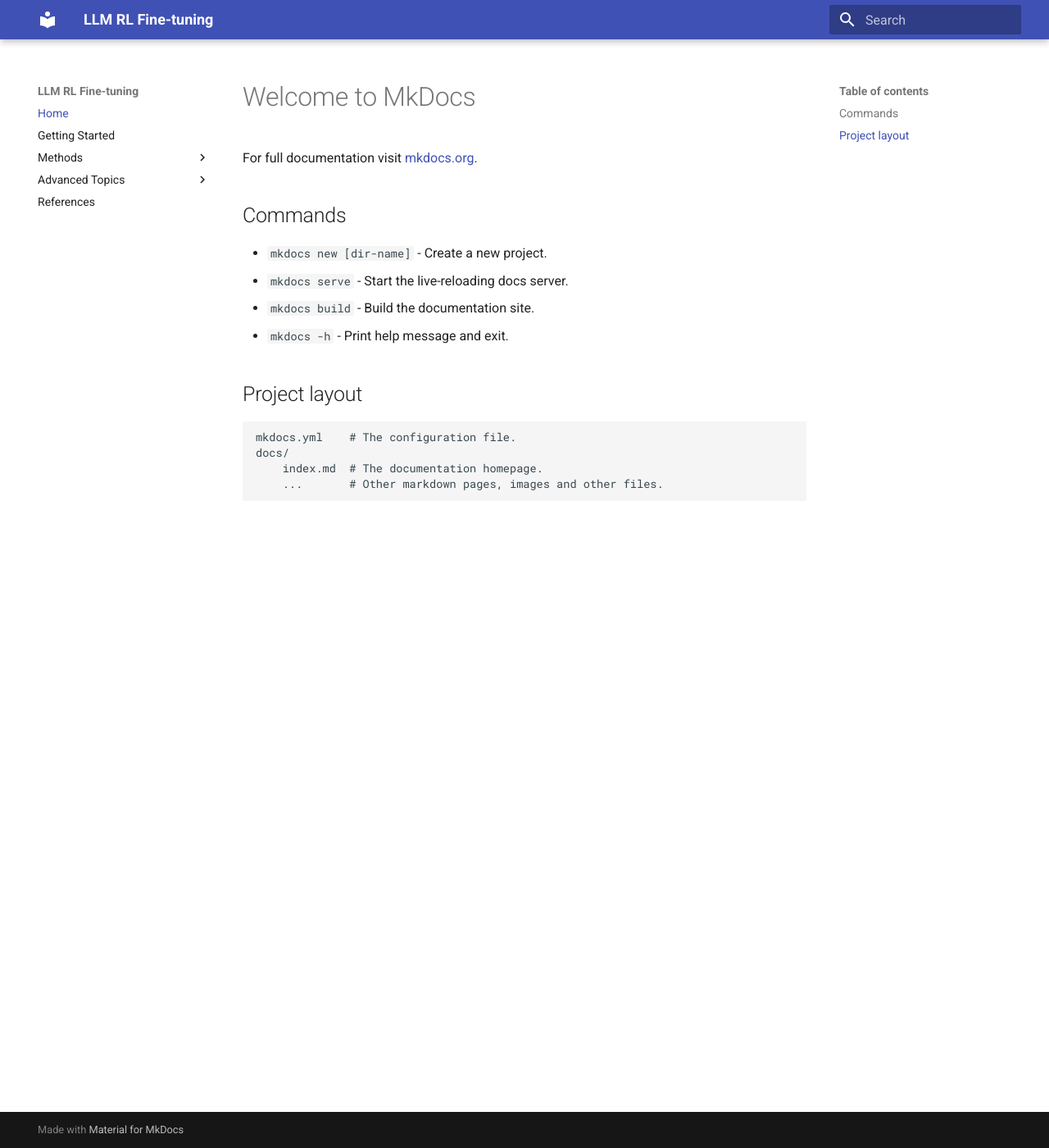
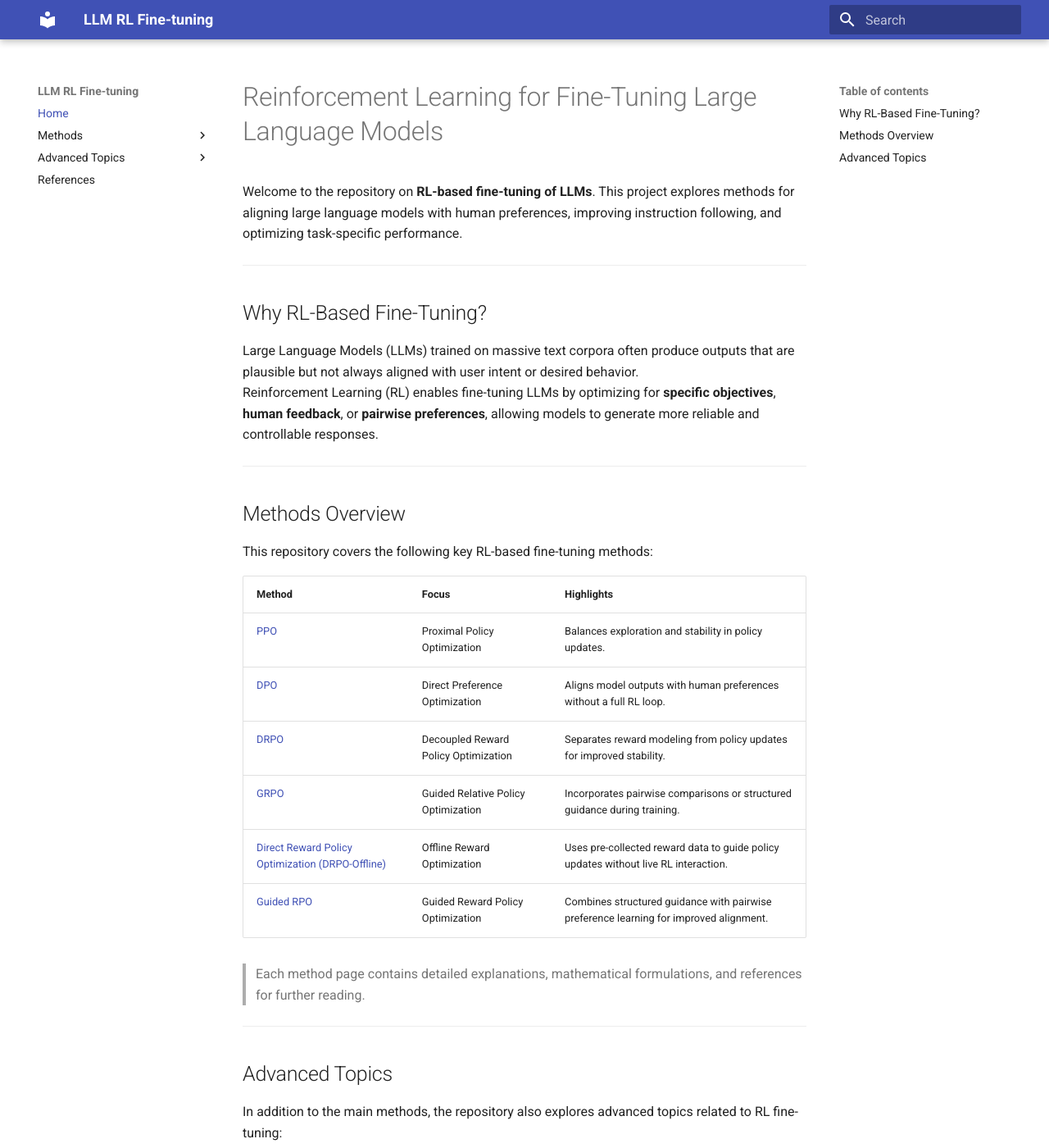
Before and after one commit to saurabhiit2007/LLM-RL-Finetuning, an MkDocs documentation site: the page built from docs/index.md, in a window 1280 px wide and 1400 px high. Shown: the whole window at 82% size. Built offline with MkDocs 1.6.1 and Material for MkDocs 9.7.7, drawn with Linux system fonts in a browser that asks for light colours; some of the changed text lies outside the part shown.

Commit message:
added home

```diff
--- a/docs/index.md
+++ b/docs/index.md
@@ -1,17 +1,39 @@
-# Welcome to MkDocs
+# Reinforcement Learning for Fine-Tuning Large Language Models
 
-For full documentation visit [mkdocs.org](https://www.mkdocs.org).
+Welcome to the repository on **RL-based fine-tuning of LLMs**. This project explores methods for aligning large language models with human preferences, improving instruction following, and optimizing task-specific performance.
 
-## Commands
+---
 
-* `mkdocs new [dir-name]` - Create a new project.
-* `mkdocs serve` - Start the live-reloading docs server.
-* `mkdocs build` - Build the documentation site.
-* `mkdocs -h` - Print help message and exit.
+## Why RL-Based Fine-Tuning?
 
-## Project layout
+Large Language Models (LLMs) trained on massive text corpora often produce outputs that are plausible but not always aligned with user intent or desired behavior.
+Reinforcement Learning (RL) enables fine-tuning LLMs by optimizing for **specific objectives**, **human feedback**, or **pairwise preferences**, allowing models to generate more reliable and controllable responses.
 
-    mkdocs.yml    # The configuration file.
-    docs/
-        index.md  # The documentation homepage.
-        ...       # Other markdown pages, images and other files.
+---
+
+## Methods Overview
+
+This repository covers the following key RL-based fine-tuning methods:
+
+| Method | Focus | Highlights |
+|--------|-------|-----------|
+| [PPO](./methods/ppo.md) | Proximal Policy Optimization | Balances exploration and stability in policy updates. |
+| [DPO](./methods/dpo.md) | Direct Preference Optimization | Aligns model outputs with human preferences without a full RL loop. |
+| [DRPO](./methods/decoupled_rpo.md) | Decoupled Reward Policy Optimization | Separates reward modeling from policy updates for improved stability. |
+| [GRPO](./methods/guided_rpo.md) | Guided Relative Policy Optimization | Incorporates pairwise comparisons or structured guidance during training. |
+| [Direct Reward Policy Optimization (DRPO-Offline)](./methods/drpo.md) | Offline Reward Optimization | Uses pre-collected reward data to guide policy updates without live RL interaction. |
+| [Guided RPO](./methods/guided_rpo.md) | Guided Reward Policy Optimization | Combines structured guidance with pairwise preference learning for improved alignment. |
+
+> Each method page contains detailed explanations, mathematical formulations, and references for further reading.
+
+---
+
+## Advanced Topics
+
+In addition to the main methods, the repository also explores advanced topics related to RL fine-tuning:
+
+- [KL Penalty in Policy Optimization](./advanced_topics/kl_penalty.md) – Techniques to stabilize learning by penalizing deviations from reference policies.
+- [Reward Hacking](./advanced_topics/rewards_hacking.md) – Understanding how misaligned rewards can lead to unintended behaviors.
+- [DeepSeek RL Details](./advanced_topics/deepseek_rl_finetuning.md) – In-depth insights into the DeepSeek approach to LLM alignment.
+
+---
--- a/mkdocs.yml
+++ b/mkdocs.yml
@@ -21,14 +21,13 @@
 
 nav:
   - Home: index.md
-  - Getting Started: getting_started.md
   - Methods:
-      - PPO: methods/ppo.md
-      - DPO: methods/dpo.md
-      - D(irect)RPO: methods/drpo.md
-      - D(ecoupled)RPO: methods/decoupledrpo.md
-      - G(uided)RPO: methods/guided_rpo.md
-      - Grouped Relative PO (Deepseek): methods/grouped_relative_po_deepseek.md
+      - Proximal Policy Optimization (PPO): methods/ppo.md
+      - Direct Policy Optimization (DPO): methods/dpo.md
+      - Direct Rewards Policy Optimization (DRPO Offline): methods/drpo.md
+      - Decoupled Rewards Policy Optimization (DRPO): methods/decoupled_rpo.md
+      - Guided Rewards Policy Optimization (GRPO): methods/guided_rpo.md
+      - Grouped Relative Policy Optimization (Deepseek GRPO): methods/grouped_relative_po_deepseek.md
   - Advanced Topics:
       - KL Penalty: advanced_topics/kl_penalty.md
       - Deepseek RL Fine-tuning: advanced_topics/deepseek_rl_finetuning.md
```
Also changed, not shown: docs/methods/decoupled_rpo.md (renamed from docs/methods/decoupledrpo.md).
